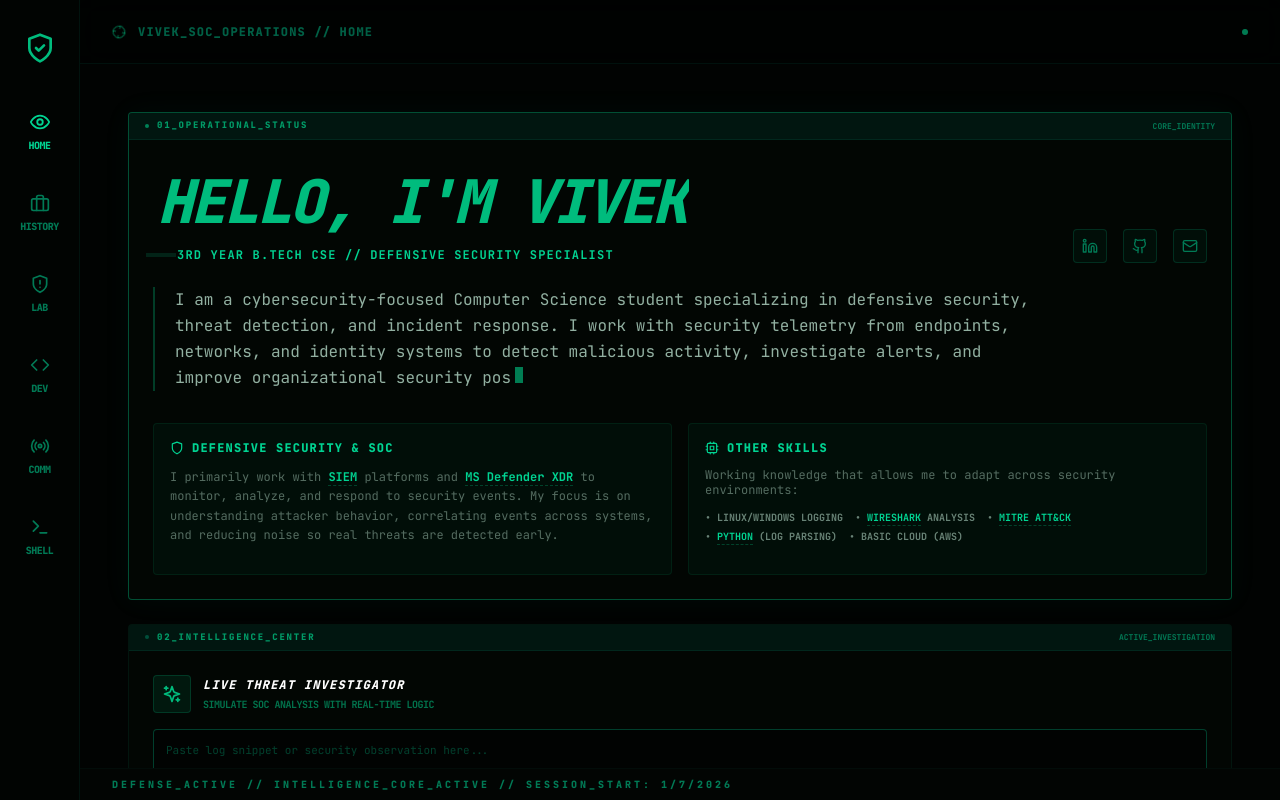
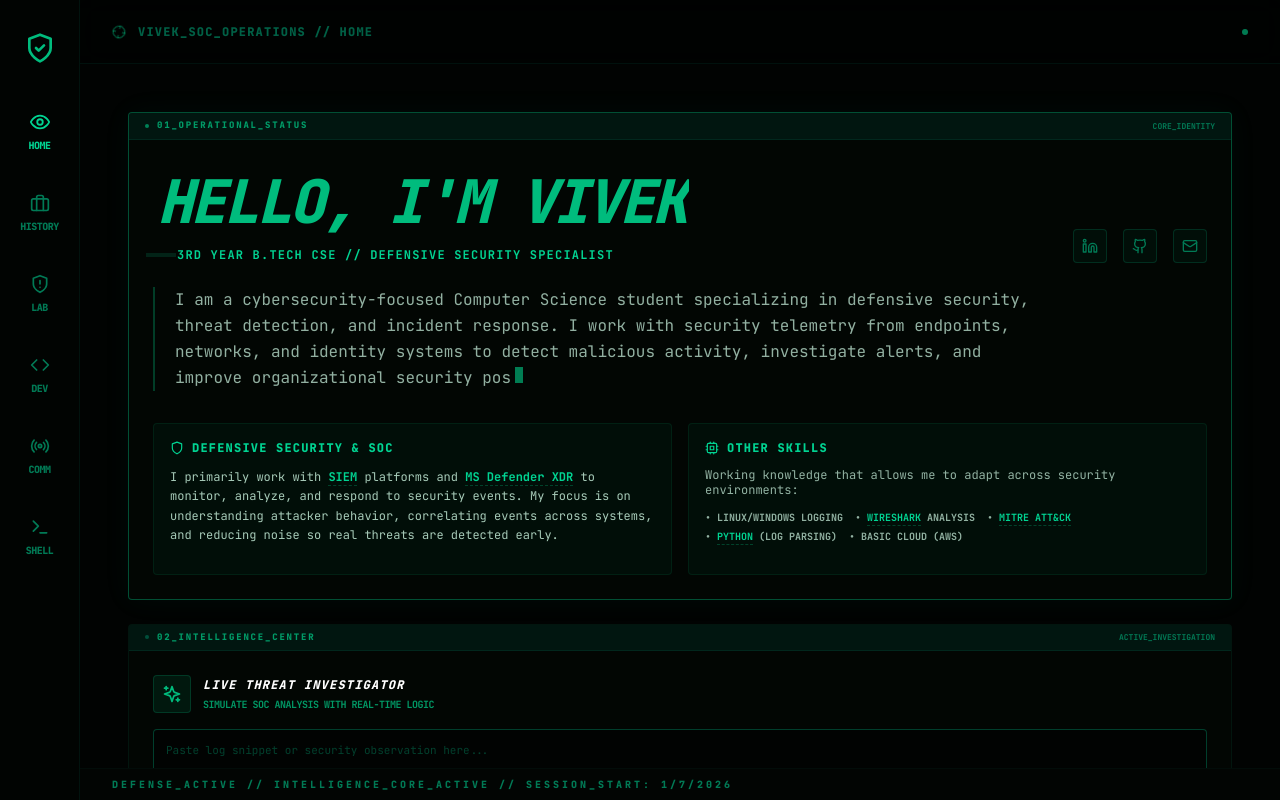
Before and after one commit to vivek-the-coder/patelvivek, a React (Vite) app: page / in a window 1280 px wide. Built offline with nearby package versions, Linux system fonts and the light colour scheme.

Commit message:
UI/UX: Fix text visibility - increase opacity from 40-60% to 70-80% for better readability

```diff
--- a/src/App.jsx
+++ b/src/App.jsx
@@ -285,7 +285,7 @@ const KaliTerminal = ({ onClose }) => {
              <TerminalIcon size={12}/> SECURE_SHELL@VIVEK_SOC
            </span>
         </div>
-        <button onClick={onClose} className="hover:text-red-500 text-emerald-500/20 transition-colors"><X size={14}/></button>
+        <button onClick={onClose} className="hover:text-red-500 text-emerald-500/60 transition-colors"><X size={14}/></button>
       </div>
 
       <div className="flex flex-1 min-h-0">
@@ -430,7 +430,7 @@ const Overview = () => {
           <div className="grid grid-cols-1 md:grid-cols-2 gap-4 pt-2 animate-reveal" style={{ animationDelay: '800ms' }}>
             <div className="p-4 bg-emerald-500/5 border border-emerald-500/10 rounded group hover:bg-emerald-500/10 transition-all duration-300">
               <h4 className="text-emerald-400 font-black text-xs uppercase tracking-widest mb-3 flex items-center gap-2"><Shield size={14} className="group-hover:rotate-12 transition-transform" /> Defensive Security & SOC</h4>
-              <div className="text-xs text-emerald-100/40 leading-relaxed mb-3">
+              <div className="text-xs text-emerald-100/80 leading-relaxed mb-3">
                 I primarily work with <IntelLink name="SIEM" /> platforms and <IntelLink name="MS Defender XDR" /> to monitor, analyze, and respond to security events.
                 My focus is on understanding attacker behavior, correlating events across systems, and reducing noise so real threats are detected early.
               </div>
@@ -438,10 +438,10 @@ const Overview = () => {
             <div className="p-4 bg-emerald-500/5 border border-emerald-500/10 rounded group hover:bg-emerald-500/10 transition-all duration-300">
               <h4 className="text-emerald-400 font-black text-xs uppercase tracking-widest mb-3 flex items-center gap-2"><Cpu size={14} className="group-hover:animate-spin-slow" /> Other Skills</h4>
               <div className="space-y-3">
-                <div className="text-xs text-emerald-100/40 leading-tight">
+                <div className="text-xs text-emerald-100/70 leading-tight">
                   Working knowledge that allows me to adapt across security environments:
                 </div>
-                <div className="flex flex-wrap gap-x-3 gap-y-1 text-[10px] text-emerald-100/50 font-bold uppercase">
+                <div className="flex flex-wrap gap-x-3 gap-y-1 text-[10px] text-emerald-100/70 font-bold uppercase">
                   <span>• Linux/Windows Logging</span>
                   <span>• <IntelLink name="Wireshark" /> Analysis</span>
                   <span>• <IntelLink name="MITRE ATT&CK" /></span>
@@ -462,7 +462,7 @@ const Overview = () => {
               </div>
               <div>
                 <h3 className="text-xs font-black text-white uppercase tracking-widest italic">Live Threat Investigator</h3>
-                <p className="text-[10px] text-emerald-500/60 font-bold uppercase tracking-tighter mt-1">Simulate SOC analysis with real-time logic</p>
+                <p className="text-[10px] text-emerald-500/80 font-bold uppercase tracking-tighter mt-1">Simulate SOC analysis with real-time logic</p>
               </div>
             </div>
             <ThreatAnalyzer />
@@ -484,7 +484,7 @@ const Overview = () => {
                 ].map((item, idx) => (
                   <div key={idx} className="border-l border-emerald-900 pl-4 py-1 group/item animate-reveal" style={{ animationDelay: `${idx * 200 + 1000}ms` }}>
                     <div className="text-[10px] text-emerald-400 font-black uppercase group-hover/item:text-emerald-300 transition-colors">{item.t}</div>
-                    <div className="text-[10px] text-emerald-100/40 leading-tight mt-1">{item.d}</div>
+                    <div className="text-[10px] text-emerald-100/80 leading-tight mt-1">{item.d}</div>
                   </div>
                 ))}
               </div>
@@ -558,7 +558,7 @@ const Experience = () => {
               </div>
               <ul className="space-y-1.5">
                 {exp.desc.map((line, li) => (
-                  <li key={li} className="text-emerald-100/40 text-[10px] sm:text-xs leading-relaxed max-w-4xl flex gap-2">
+                  <li key={li} className="text-emerald-100/80 text-[10px] sm:text-xs leading-relaxed max-w-4xl flex gap-2">
                     <span className="text-emerald-700 font-bold shrink-0">»</span> {line}
                   </li>
                 ))}
@@ -603,7 +603,7 @@ const SecurityLab = () => {
     <div className="flex flex-col gap-6 pb-6">
       <WindowFrame title="SECURITY_LAB_ENVIRONMENT" active={true} subtitle="Active_Sandboxes">
         <div className="space-y-6">
-          <div className="text-xs text-emerald-100/60 leading-relaxed border-l-2 border-emerald-500/30 pl-4">
+          <div className="text-xs text-emerald-100/80 leading-relaxed border-l-2 border-emerald-500/30 pl-4">
             Hands-on security laboratories for practicing defensive operations, threat detection, and incident response in controlled environments.
           </div>
 
@@ -622,7 +622,7 @@ const SecurityLab = () => {
                 </div>
 
                 <div className="p-4 space-y-4">
-                  <p className="text-xs text-emerald-100/50 leading-relaxed">{lab.desc}</p>
+                  <p className="text-xs text-emerald-100/80 leading-relaxed">{lab.desc}</p>
 
                   <div className="flex flex-wrap gap-2">
                     {lab.tools.map(tool => (
@@ -657,7 +657,7 @@ const SecurityLab = () => {
           ].map((op, i) => (
             <div key={op.title} className="p-3 border border-emerald-900/20 rounded bg-emerald-500/5 animate-reveal" style={{ animationDelay: `${i * 100}ms` }}>
               <h5 className="text-[10px] font-black text-emerald-400 uppercase mb-1">{op.title}</h5>
-              <p className="text-[10px] text-emerald-100/40 leading-tight">{op.desc}</p>
+              <p className="text-[10px] text-emerald-100/80 leading-tight">{op.desc}</p>
             </div>
           ))}
         </div>
@@ -776,14 +776,14 @@ const Development = () => {
 
             <div className="space-y-2">
               <h4 className="text-[10px] text-emerald-700 uppercase font-black">Description</h4>
-              <p className="text-[12px] text-emerald-100/60 leading-relaxed">{project.desc}</p>
+              <p className="text-[12px] text-emerald-100/80 leading-relaxed">{project.desc}</p>
             </div>
 
             <div className="space-y-3">
               <h4 className="text-[10px] text-emerald-700 uppercase font-black">Key Features</h4>
               <ul className="grid grid-cols-1 sm:grid-cols-2 gap-2">
                 {project.features.map((feature, i) => (
-                  <li key={i} className="flex items-start gap-2 text-[10px] text-emerald-100/50">
+                  <li key={i} className="flex items-start gap-2 text-[10px] text-emerald-100/80">
                     <span className="text-emerald-500 mt-0.5">»</span>
                     {feature}
                   </li>
@@ -834,7 +834,7 @@ const Development = () => {
       <div className="flex flex-col gap-6 pb-6">
       <WindowFrame title="DEVELOPMENT_PROJECTS" active={true} subtitle="Code_Repository">
         <div className="space-y-6">
-          <div className="text-xs text-emerald-100/60 leading-relaxed border-l-2 border-emerald-500/30 pl-4">
+          <div className="text-xs text-emerald-100/80 leading-relaxed border-l-2 border-emerald-500/30 pl-4">
             Production web applications built with modern frameworks. Portfolio of client and personal projects spanning e-commerce, corporate sites, SaaS platforms, and service marketplaces.
           </div>
 
@@ -863,7 +863,7 @@ const Development = () => {
                     <span className="text-[10px] text-emerald-300 font-bold">{proj.type}</span>
                   </div>
 
-                  <p className="text-xs text-emerald-100/50 leading-relaxed">{proj.desc}</p>
+                  <p className="text-xs text-emerald-100/80 leading-relaxed">{proj.desc}</p>
 
                   <div className="flex flex-wrap gap-2">
                     {proj.tech.map(t => (
```
